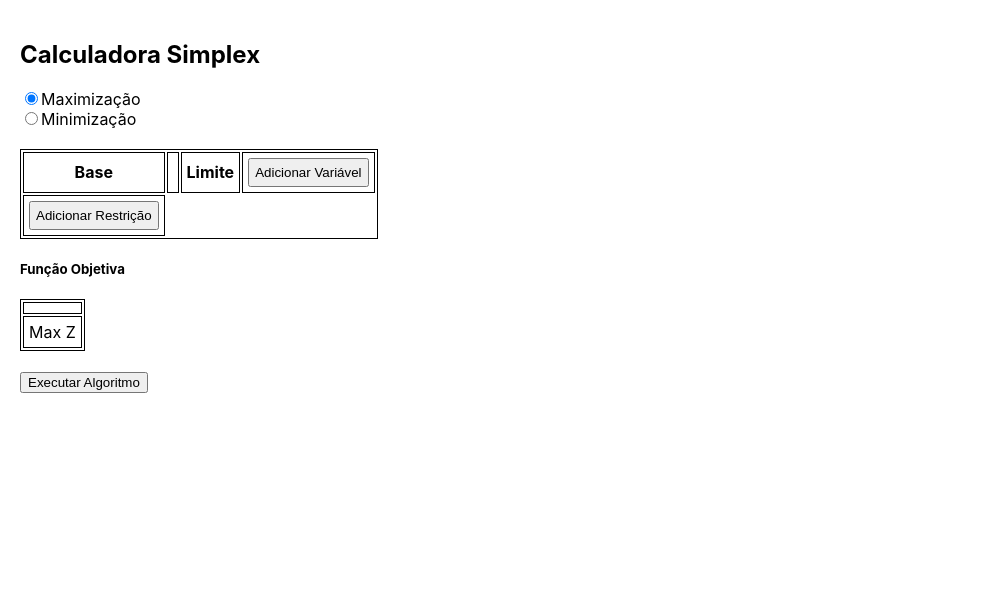
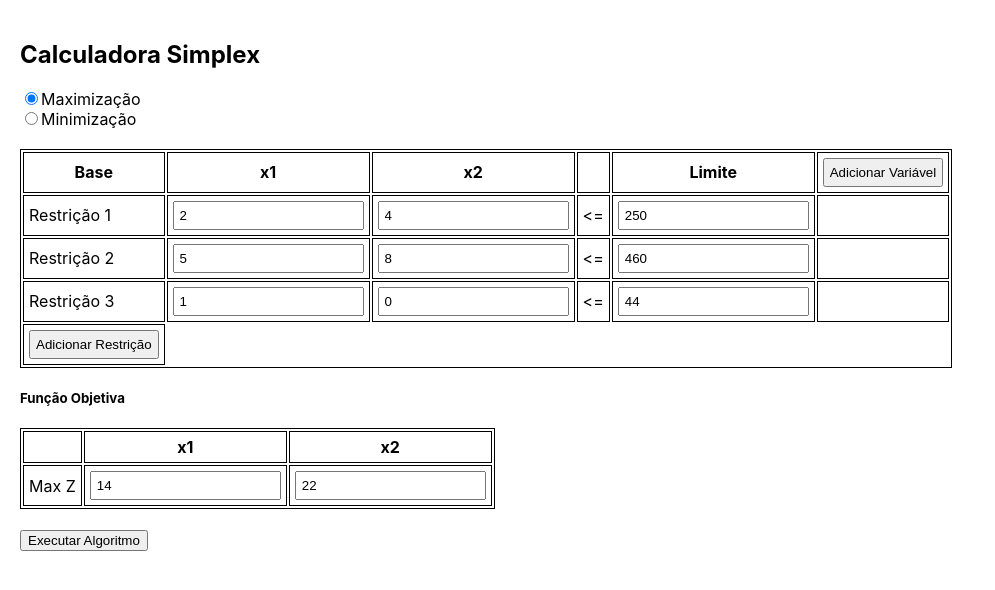
Before and after one commit to lucastomazrm/po-simplex-algorithm, a React (Create React App) app: page / in a window 1280 px wide. Shown: the top 590 px of the page, without its empty margins (0-995 px from the left). Built offline with nearby package versions, Linux system fonts and the light colour scheme.

Commit message:
integrate front end with js function

```diff
--- a/src/App.tsx
+++ b/src/App.tsx
@@ -1,35 +1,39 @@
-import React, { useState } from "react";
+import React, { useState, useEffect } from "react";
 import "./App.css";
+import { rodar } from "./script";
 
 function App() {
-  const [variaveis, setVariaveis] = useState<String[]>([]);
-  const [restricoes, setRestricoes] = useState<Number[][]>([]);
-  const [limites, setLimites] = useState<Number[]>([]);
+
+  const [variaveis, setVariaveis] = useState<any[]>(["x1", "x2"]);
+  const [restricoes, setRestricoes] = useState<any[][]>([[2, 4], [5, 8], [1, 0]]);
+  const [limites, setLimites] = useState<any[]>([250, 460, 44]);
   const [objetivo, setObjetivo] = useState("maximizacao");
-  const [funcaoObjetiva, setFuncaoObjetiva] = useState<Number[]>([]);
+  const [funcaoObjetiva, setFuncaoObjetiva] = useState<any[]>([14, 22]);
 
-  console.log(restricoes, limites, funcaoObjetiva);
+  const [steps, setSteps] = useState([]);
+
+  if (steps.length === 0) {
     return (
       <div className="container">
         <h2>Calculadora Simplex</h2>
         <div className="form">
           <div>
-          <input type="radio" checked={objetivo === "maximizacao"} onChange={(event: any) => {
+            <input type="radio" checked={objetivo === "maximizacao"} onChange={() => {
               setObjetivo("maximizacao")
             }} />
             Maximização
         </div>
           <div>
-          <input type="radio" checked={objetivo === "minimizacao"} onChange={(event: any) => {
+            <input type="radio" checked={objetivo === "minimizacao"} onChange={() => {
               setObjetivo("minimizacao")
             }} />
             Minimização
         </div>
-        <table >
+          <table>
             <thead>
               <tr>
                 <th>Base</th>
-              {variaveis.map((value, indexVariavel) => (
+                {variaveis.map((value: any, indexVariavel: any) => (
                   <th key={indexVariavel}>{`x${indexVariavel + 1}`}</th>
                 ))}
                 <th></th>
@@ -40,7 +44,7 @@ function App() {
                       setVariaveis([...variaveis, "x"]);
                       setFuncaoObjetiva([...funcaoObjetiva, 0])
                       if (restricoes.length > 0) {
-                      restricoes.forEach((r, i) => {
+                        restricoes.forEach((r: any, i: any) => {
                           restricoes[i].push(0);
                         });
                         setRestricoes([...restricoes]);
@@ -53,10 +57,10 @@ function App() {
               </tr>
             </thead>
             <tbody>
-            {restricoes.map((x, indexRestricao) => (
+              {restricoes.map((x: any, indexRestricao: any) => (
                 <tr key={indexRestricao}>
                   <td>{`Restrição ${indexRestricao + 1}`}</td>
-                {variaveis.map((y, indexVariavel) => (
+                  {variaveis.map((y: any, indexVariavel: any) => (
                     <td key={indexVariavel}>
                       <input
                         type="number"
@@ -73,7 +77,7 @@ function App() {
                   <td>
                     <input
                       type="number"
-                    value={limites[indexRestricao].toString()}
+                      value={limites[indexRestricao]}
                       onChange={event => {
                         limites[indexRestricao] = parseFloat(event.target.value);
                         setLimites([...limites]);
@@ -108,7 +112,7 @@ function App() {
             <thead>
               <tr>
                 <th></th>
-              {variaveis.map((value, index) => (
+                {variaveis.map((value: any, index: any) => (
                   <th key={index}>{`x${index + 1}`}</th>
                 ))}
               </tr>
@@ -116,7 +120,7 @@ function App() {
             <tbody>
               <tr>
                 <td>Max Z</td>
-              {variaveis.map((value, index) => (
+                {variaveis.map((value: any, index: any) => (
                   <td key={index}>
                     <input
                       type="number"
@@ -133,9 +137,9 @@ function App() {
           </table>
           <br />
           <button
-          onClick={() => {
-            console.log(restricoes, limites);
-          }}
+            onClick={() => rodar(variaveis, restricoes, limites, funcaoObjetiva).then((steps) => {
+              setSteps(steps);
+            })}
           >
             Executar Algoritmo
         </button>
@@ -143,5 +147,12 @@ function App() {
       </div>
     );
   }
+  return (
+    <div className="container">
+      <h2>Calculadora Simplex</h2>
+
+    </div>
+  );
+}
 
 export default App;
--- a/src/script.js
+++ b/src/script.js
@@ -1,30 +1,36 @@
 // // Teste 1
-// var variaveis = ["x1", "x2", "Rs"];
-// var restricoes = [
+
+// let variaveis = ["x1", "x2", "Rs"];
+// let restricoes = [
 //   [2, 4],
 //   [5, 8],
 //   [1, 0]
 // ];
-// var limites = [250, 460, 44];
-// var funcaoObjetiva = [-14, -22];
+// let limites = [250, 460, 44];
+// let funcaoObjetiva = [-14, -22];
+
+let variaveis;
+let restricoes;
+let limites;
+let funcaoObjetiva;
+
+let qtdVariaveis;
+let qtdRestricoes;
+let colunas;
 
 // Maximizacao = Variavel de Excesso
 // Minimizacao = Variavel de Folga
 
-var qtdVariaveis = variaveis.length;
-var qtdRestricoes = restricoes.length;
-var colunas = qtdVariaveis + qtdRestricoes;
-
-var colunaPivo = 0;
-var linhaPivo = 0;
+let colunaPivo = 0;
+let linhaPivo = 0;
 
 function criaModeloTabular() {
   // Acrescenta as variáveis de excesso/folga
-  var indiceVariavelAuxiliar = qtdVariaveis;
-  for (var linha = 0; linha < qtdRestricoes; linha++) {
+  let indiceVariavelAuxiliar = qtdVariaveis;
+  for (let linha = 0; linha < qtdRestricoes; linha++) {
     indiceVariavelAuxiliar += linha;
-    for (var coluna = qtdVariaveis; coluna < colunas; coluna++) {
-      if (coluna == indiceVariavelAuxiliar) {
+    for (let coluna = qtdVariaveis; coluna < colunas; coluna++) {
+      if (coluna === indiceVariavelAuxiliar) {
         restricoes[linha][coluna] = 1;
       } else {
         restricoes[linha][coluna] = 0;
@@ -37,7 +43,7 @@ function criaModeloTabular() {
   restricoes[qtdRestricoes - 1][colunas - 1] = 1;
 
   // Insere os 0 na linha da função objetiva
-  for (var i = 0; i <= qtdRestricoes; i++) funcaoObjetiva.push(0);
+  for (let i = 0; i <= qtdRestricoes; i++) funcaoObjetiva.push(0);
 
   // Acopla a função objetiva ao modelo tabular
   restricoes.push(funcaoObjetiva);
@@ -48,7 +54,7 @@ function criaModeloTabular() {
 }
 
 function selecionarPivo() {
-  var menor = 0;
+  let menor = 0;
 
   // Seleciona a coluna do pivô (menor valor negativo)
   funcaoObjetiva.forEach((valor, index) => {
@@ -61,9 +67,9 @@ function selecionarPivo() {
   menor = Number.MAX_VALUE;
   restricoes.forEach((linha, index) => {
     // Não calcular com a linha da função objetiva
-    if (index != restricoes.length - 1) {
+    if (index !== restricoes.length - 1) {
       // Divide a coluna da restrição pelo valor na mesma linha da coluna do pivô
-      var resultadoDivisao = limites[index] / linha[colunaPivo];
+      let resultadoDivisao = limites[index] / linha[colunaPivo];
       // Seleciona o menor valor positivo resultante da divisão
       if (resultadoDivisao < menor && resultadoDivisao > 0) {
         menor = resultadoDivisao;
@@ -81,9 +87,9 @@ function atualizaVariaveis() {
 }
 
 function aplicarGauss() {
-  var valorPivot = restricoes[linhaPivo][colunaPivo];
+  let valorPivot = restricoes[linhaPivo][colunaPivo];
 
-  if (valorPivot != 1) {
+  if (valorPivot !== 1) {
     // Se o pivô for diferente de 1, divide toda a linha pelo valor dele
     restricoes[linhaPivo] = restricoes[linhaPivo].map(coluna => {
       return coluna / valorPivot;
@@ -91,11 +97,11 @@ function aplicarGauss() {
   }
 
   // Aplica gauss para as demais linhas
-  for (var i = 0; i < qtdRestricoes; i++) {
+  for (let i = 0; i < qtdRestricoes; i++) {
     // Não operar com a linha do Pivô que já foi modificada no passo anterior
-    if (i != linhaPivo) {
+    if (i !== linhaPivo) {
       // Linha = Linha - valorConveniente * linhaPivo
-      var valorConveniente = restricoes[i][colunaPivo];
+      const valorConveniente = restricoes[i][colunaPivo];
       restricoes[i] = restricoes[i].map((valorColuna, index) => {
         return valorColuna - valorConveniente * restricoes[linhaPivo][index];
       });
@@ -103,14 +109,29 @@ function aplicarGauss() {
   }
 }
 
-function rodar() {
+export function rodar(v, r, l, f) {
+  variaveis = v;
+  restricoes = r;
+  limites = l;
+  funcaoObjetiva = f.map(x => x * -1);
+
+  qtdVariaveis = variaveis.length;
+  qtdRestricoes = restricoes.length;
+  colunas = qtdVariaveis + qtdRestricoes;
+
   criaModeloTabular();
 
+  let steps = [];
+
+  return new Promise((resolve, reject) => {
     // Condição de Parada: Todos valores da linha funcaoObjetivo positivo
     while (funcaoObjetiva.some(valor => valor < 0)) {
       selecionarPivo();
       aplicarGauss();
       atualizaVariaveis();
-    console.log([...restricoes]);
+      steps.push([...restricoes]);
     }
+    console.log(steps);
+    resolve(steps);
+  });
 }
```
Lines whose indentation alone changed are shown as unchanged.
